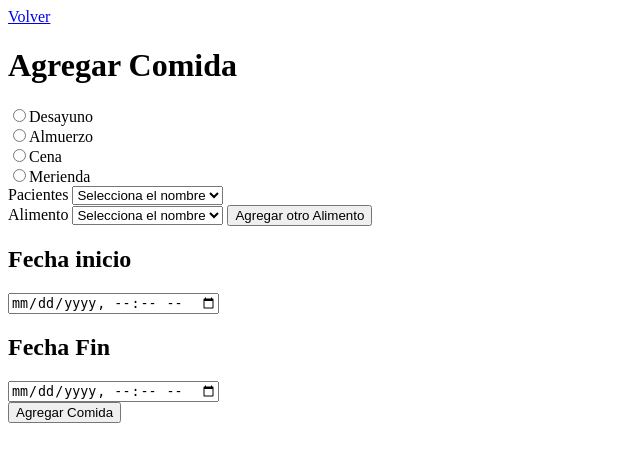
After one commit to ACKRONNE/Food-Control, a Flask app: template templates/e_add_comida.html in a window 1280 px wide. The commit adds this page. Shown: the top 462 px of the page, without its empty margins (0-640 px from the left). Run offline with Flask 3, Linux system fonts and the light colour scheme; the template is opened without the code that fills it, so the values that code supplies are empty.

Commit message:
:bug: Fix: Add Food bug fixed

```diff
--- a/src/models/models.py
+++ b/src/models/models.py
@@ -90,21 +90,23 @@ class Comida(db.Model):
     id_espe = Column(Integer, ForeignKey('especialistas.id_espe'), nullable=False)
     fecha_ini = Column(DateTime, nullable=False)
     tipo = Column(String(1), nullable=False)
-    satisfaccion = Column(String(255), nullable=False)
+    satisfaccion = Column(String(255))
     comentario = Column(String(255))
+    fecha_fin = Column(DateTime)
 
     __table_args__ = (
         PrimaryKeyConstraint('id_paciente', 'id_espe', 'fecha_ini'),
         CheckConstraint("tipo IN ('D', 'A', 'C', 'M')", name='check_tipo'),
     )
 
-    def __init__(self, id_paciente, id_espe, fecha_ini, tipo, satisfaccion, comentario=None):
+    def __init__(self, id_paciente, id_espe, fecha_ini, tipo, satisfaccion=None, comentario=None, fecha_fin=None):
         self.id_paciente = id_paciente
         self.id_espe = id_espe
         self.fecha_ini = fecha_ini
         self.tipo = tipo
         self.satisfaccion = satisfaccion
         self.comentario = comentario
+        self.fecha_fin = fecha_fin
 # //
 
 # 5
--- a/src/routes/paciente.py
+++ b/src/routes/paciente.py
@@ -73,6 +73,7 @@ def inicio(id):
     tipo = (
         db.session.query(Comida.tipo, Comida.fecha_ini)
         .filter(Comida.id_paciente == id)
+        .filter(Comida.comentario != None)
     ).all()
     # //
 
@@ -200,8 +201,8 @@ def addFood(id):
             db.session.add(new_comida)
             db.session.commit()
 
-            print("Comida Agregada con exito")
-            flash("Comida Agregada con exito")
+            print("Comida agregada con exito")
+            flash("Comida agregada correctamente", "success")
 
             _alimento = request.form.getlist('alimentos[]')
 
--- /dev/null
+++ b/templates/e_add_comida.html
@@ -0,0 +1,106 @@
+{% extends 'layout.html' %}
+
+{% block title %}Agregar Comida{% endblock %}
+
+{% block body %}
+
+  <a href="{{ url_for('especialista.inicio', id=get_esp.id_espe) }}">Volver</a>
+  <h1>Agregar Comida</h1>
+
+  <form action="{{ url_for('especialista.addFood', id=get_esp.id_espe) }}" method="POST" class="form-control">
+
+    <div class="form-group">
+      <div required>
+      <label><input type="radio" name="tipo-comida" value="D">Desayuno</label><br>
+      <label><input type="radio" name="tipo-comida" value="A">Almuerzo</label><br>
+      <label><input type="radio" name="tipo-comida" value="C">Cena</label><br>
+      <label><input type="radio" name="tipo-comida" value="M">Merienda</label><br>
+      </div>
+    </div>
+
+    <div class="form-group">
+        <label>Pacientes</label>
+        <select name="id-paciente">
+            <option value="">Selecciona el nombre</option>
+            {% for paciente in get_pac %}
+                <option value="{{ paciente.id_paciente }}">{{ paciente.pri_nombre }} {{ paciente.pri_apellido }}</option>
+            {% endfor %}
+        </select>
+    </div>
+
+    <!-- Alimentos -->
+    <div class="alimentos" id="alimentos">
+        <div class="row group">
+            <div class="column">
+                <div class="form-group">
+                    <label>Alimento</label>
+                    <select id="alimentos-select" name="alimentos[]">
+                        <option value="">Selecciona el nombre</option>
+                        {% for alimento in get_ali %}
+                            <option value="{{ alimento.id_alimento }}">{{ alimento.nombre }}</option>
+                        {% endfor %}
+                    </select>
+                    <button type="button" id="add-alimento">Agregar otro Alimento</button>
+                </div>
+            </div>
+        </div>
+        <ul id="selected-alimentos">
+            {% for alimento in selected_alimentos %}
+                <li data-id="{{ alimento.id_alimento }}">
+                    {{ alimento.nombre }}
+                    <input type="hidden" name="alimentos[]" value="{{ alimento.id_alimento }}">
+                    <button type="button" class="remove-alimento">Eliminar</button>
+                </li>
+            {% endfor %}
+        </ul>
+    </div>
+    <!-- // -->
+
+    <div class="form-group">
+        <h2>Fecha inicio</h2>
+        <input type="datetime-local" id="fecha-ini" name="fecha-ini" required>
+    </div>
+
+    <div class="form-group">
+        <h2>Fecha Fin</h2>
+        <input type="datetime-local" id="fecha-fin" name="fecha-fin" required>
+    </div>
+
+    <div class="button-container">
+      <button class="submit-btn" type="submit">Agregar Comida</button>
+    </div>
+  </form>
+
+<!-- ZONA DE SCRIPTS -->
+<script>
+
+// Para que funcione la entrada multiple de datos en alimento
+document.getElementById('add-alimento').addEventListener('click', function() {
+    var select = document.getElementById('alimentos-select');
+    var selectedValue = select.value;
+    var selectedText = select.options[select.selectedIndex].text;
+
+    if (selectedValue) {
+        var ul = document.getElementById('selected-alimentos');
+        var li = document.createElement('li');
+        li.setAttribute('data-id', selectedValue);
+        li.innerHTML = selectedText + ' <input type="hidden" name="alimentos[]" value="' + selectedValue + '"> <button type="button" class="remove-alimento">Eliminar</button>';
+        ul.appendChild(li);
+
+        select.value = '';
+    } else {
+        alert("Por favor selecciona un alimento válido.");
+    }
+});
+
+document.getElementById('selected-alimentos').addEventListener('click', function(e) {
+    if (e.target && e.target.classList.contains('remove-alimento')) {
+        var li = e.target.parentElement;
+        li.parentElement.removeChild(li);
+    }
+});
+// //
+
+</script>
+<!-- // SCRIPTS -->
+{% endblock body %}
--- a/templates/e_inicio.html
+++ b/templates/e_inicio.html
@@ -5,7 +5,7 @@
 {% block body %}
 
 <!-- <a href="{{url_for('especialista.registro', id=get_esp.id_espe)}}">Pacientes</a>  -->
-
+<a href="{{ url_for('especialista.addFood', id=get_esp.id_espe) }}">Añadir Comida</a>
 <!-- data from the person -->
 <h1>Especialista</h1>
 <h1>Bienvenido de Nuevo</h1>
```
Also changed, not shown: src/routes/especialista.py (+77 -0 lines).
